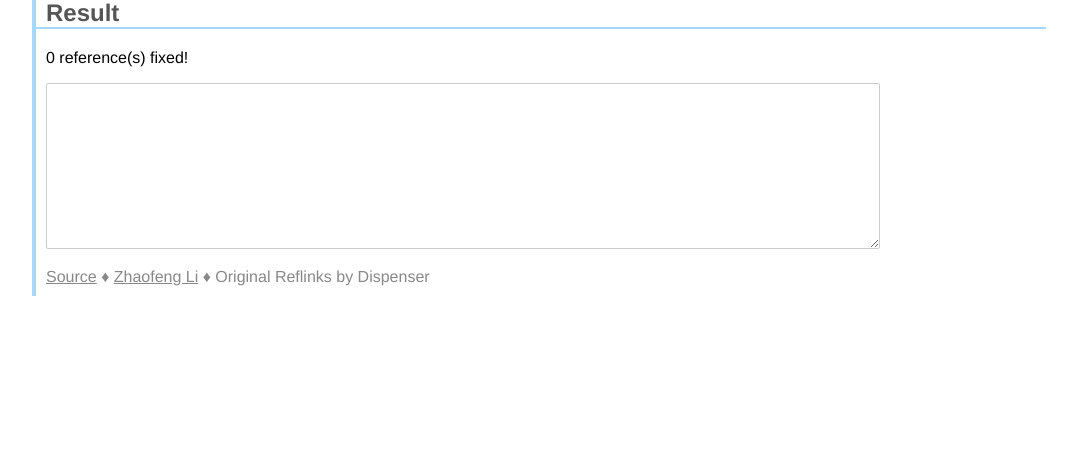
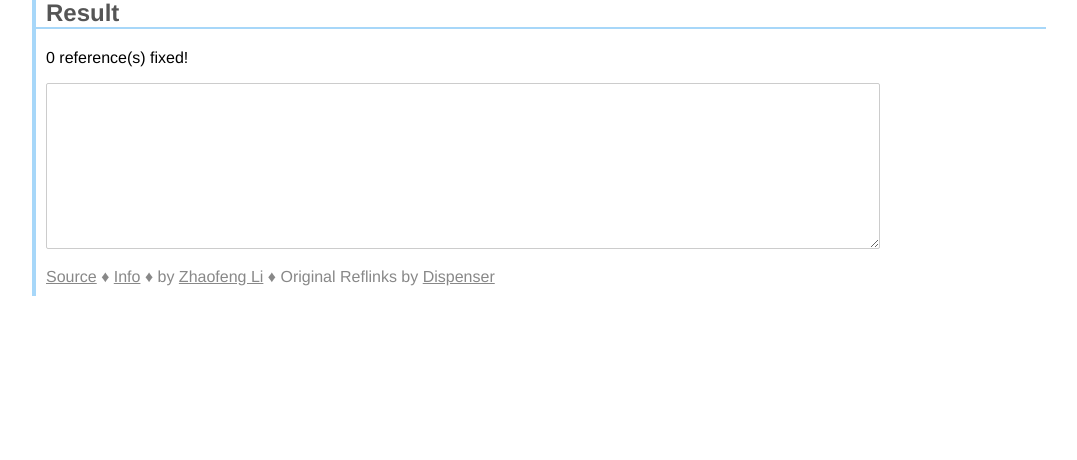
Before and after one commit to CurbSafeCharmer/refill, a PHP site: page /result.php in a window 1280 px wide. Shown: the part 111-571 px from the top of the page, without its empty margins (18-1095 px from the left). Run offline with PHP 8.4, Linux system fonts and the light colour scheme; data that the repository does not hold is empty.

Commit message:
Footer tweaks

```diff
--- a/index.html
+++ b/index.html
@@ -26,7 +26,7 @@
 		<label for="checkbox-plainlink-wikitext">Use plain links instead of <code>{{cite web}}</code></label>
 	</form>
 	<footer>
-		<a href="https://github.com/zhaofengli/reflinks">Source</a> ♦ <a href="https://en.wikipedia.org/wiki/User:Zhaofeng_Li">Zhaofeng Li</a> ♦ Original Reflinks by Dispenser
+		<a href="https://github.com/zhaofengli/reflinks">Source</a> ♦ <a href="https://en.wikipedia.org/wiki/User:Zhaofeng_Li/Reflinks">Info</a> ♦ by <a href="https://en.wikipedia.org/wiki/User:Zhaofeng_Li">Zhaofeng Li</a> ♦ Original Reflinks by <a href="https://en.wikipedia.org/wiki/User:Dispenser">Dispenser</a>
 	</footer>
 </body>
 </html>
--- a/result.php
+++ b/result.php
@@ -45,7 +45,7 @@ $utitle = urlencode( $title );
 		echo "</form>";
 	?>
 	<footer>
-		<a href="https://github.com/zhaofengli/reflinks">Source</a> ♦ <a href="https://en.wikipedia.org/wiki/User:Zhaofeng_Li">Zhaofeng Li</a> ♦ Original Reflinks by Dispenser
+		<a href="https://github.com/zhaofengli/reflinks">Source</a> ♦ <a href="https://en.wikipedia.org/wiki/User:Zhaofeng_Li/Reflinks">Info</a> ♦ by <a href="https://en.wikipedia.org/wiki/User:Zhaofeng_Li">Zhaofeng Li</a> ♦ Original Reflinks by <a href="https://en.wikipedia.org/wiki/User:Dispenser">Dispenser</a>
 	</footer>
 </body>
 </html>
```
